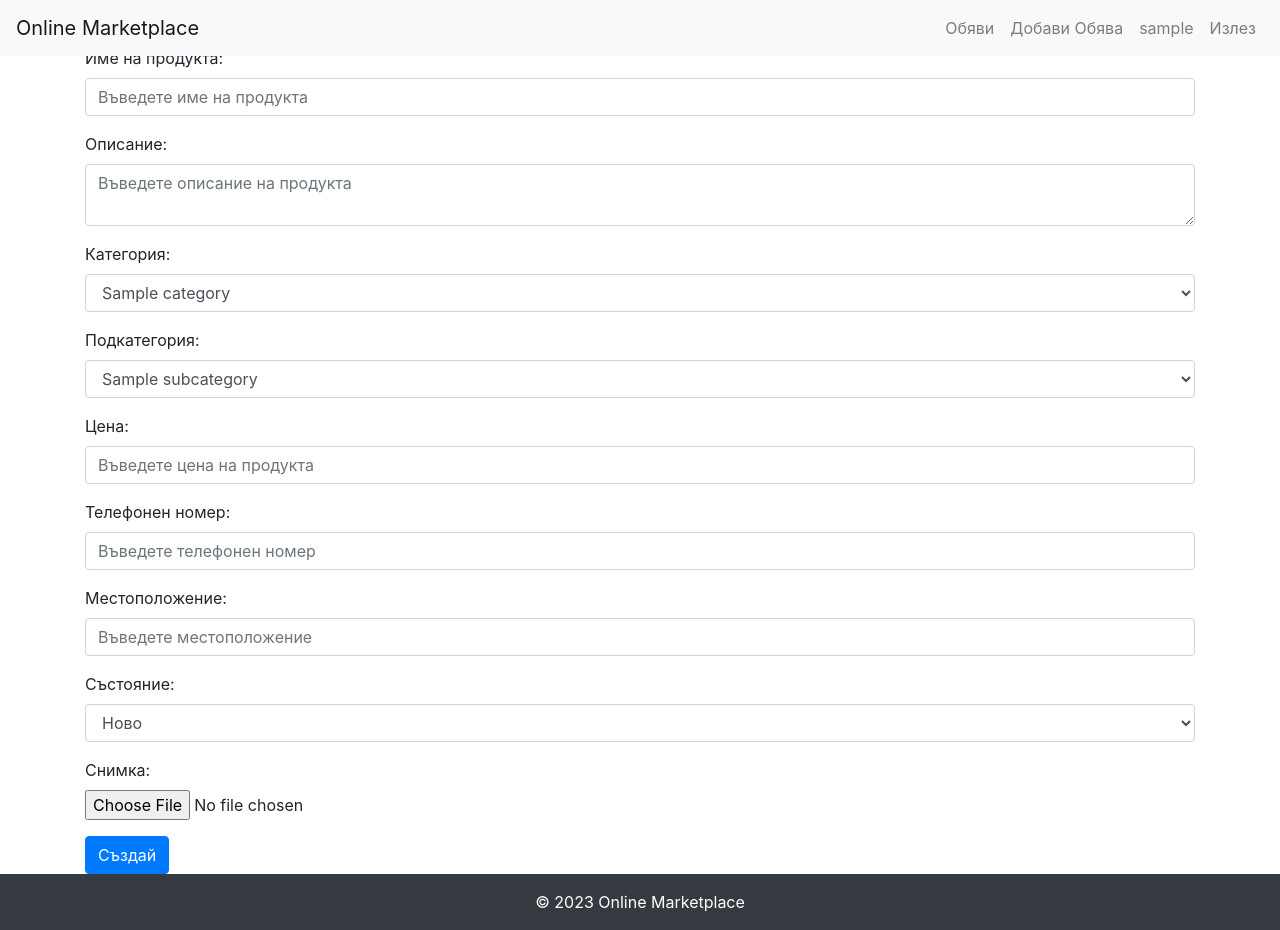
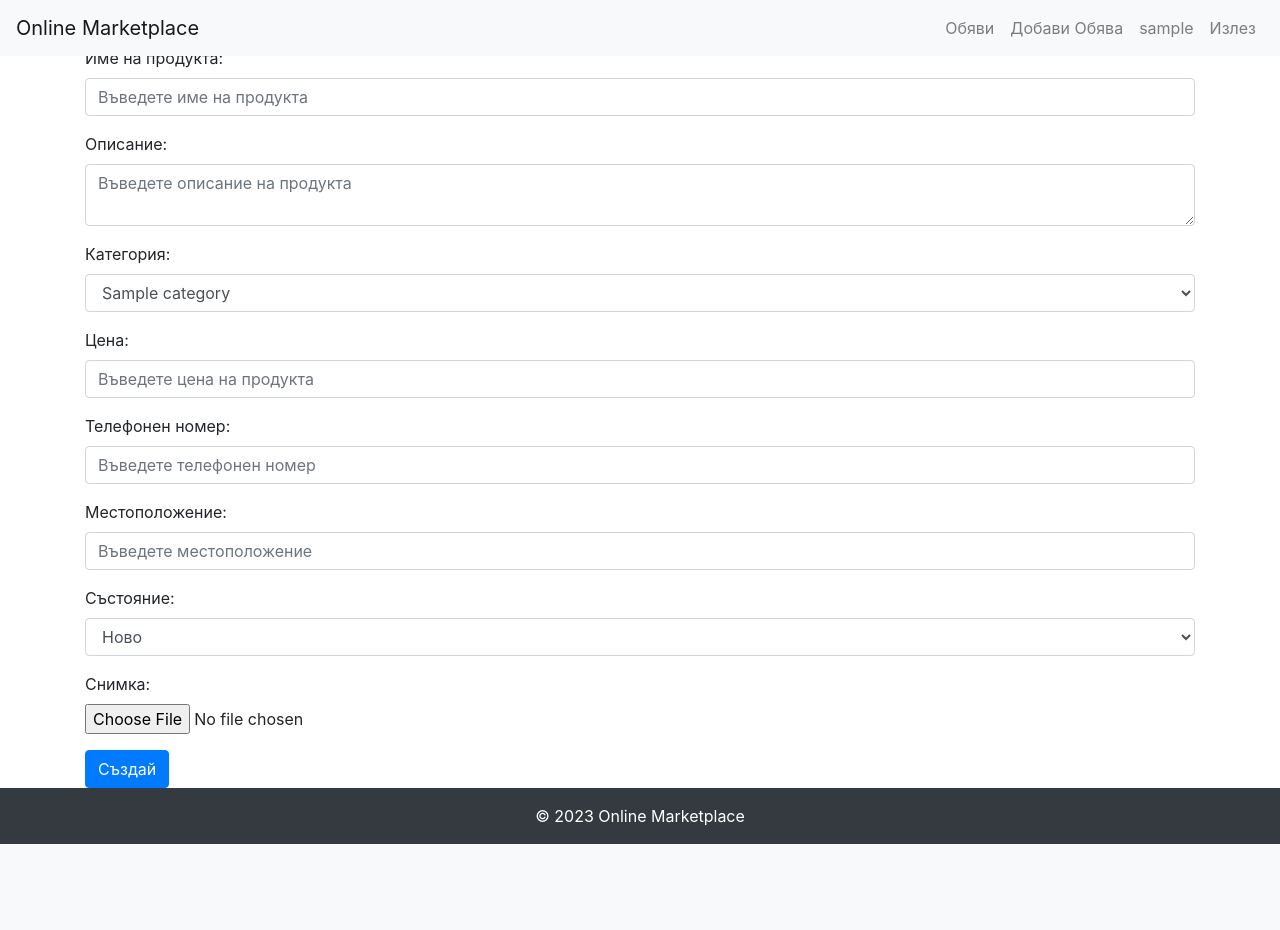
Before and after one commit to MartinDukendjiev/online_marketplace, a Django app: page /products/create/ in a window 1280 px wide. After the commit the page ends 844 px from the top, so only its background shows below. Run offline with Django 3.2, Linux system fonts and the light colour scheme; a user stored in the database is signed in; tables that the repository leaves empty hold one stand-in row (values such as "Sample post"); some libraries are stand-ins or nearby versions.

```diff
--- a/online_marketplace/common/views.py
+++ b/online_marketplace/common/views.py
@@ -1,6 +1,6 @@
 from django.views.generic import TemplateView
 
-from online_marketplace.products.models import Category, SubCategory
+from online_marketplace.products.models import Category # SubCategory
 
 
 class IndexView(TemplateView):
@@ -13,5 +13,5 @@ class IndexView(TemplateView):
         if search_term:
             categories = categories.filter(name__icontains=search_term)
         context['categories'] = categories
-        context['subcategories'] = SubCategory.objects.all()
+        # context['subcategories'] = SubCategory.objects.all()
         return context
--- a/online_marketplace/products/forms.py
+++ b/online_marketplace/products/forms.py
@@ -1,18 +1,18 @@
 from django import forms
-from .models import Product, Category, SubCategory
+from .models import Product, Category # SubCategory
 
 
 class ProductForm(forms.ModelForm):
     class Meta:
         model = Product
-        fields = ['name', 'description', 'price', 'phone_number', 'location', 'category', 'subcategory', 'condition',
+        fields = ['name', 'description', 'price', 'phone_number', 'location', 'category', 'condition',
                   'image']
 
 
 class ProductUpdateForm(forms.ModelForm):
     class Meta:
         model = Product
-        fields = ['name', 'image', 'description', 'price', 'location', 'category', 'subcategory']
+        fields = ['name', 'image', 'description', 'price', 'location', 'category']
 
     def save(self, commit=True):
         product = self.instance
@@ -22,7 +22,7 @@ class ProductUpdateForm(forms.ModelForm):
         product.price = self.cleaned_data['price']
         product.location = self.cleaned_data['location']
         product.category = self.cleaned_data['category']
-        product.subcategory = self.cleaned_data['subcategory']
+        # product.subcategory = self.cleaned_data['subcategory']
 
         if commit:
             product.save()
@@ -32,4 +32,4 @@ class ProductUpdateForm(forms.ModelForm):
 class ProductSearchForm(forms.Form):
     search = forms.CharField(required=False, widget=forms.TextInput(attrs={'placeholder': 'Търси продукт'}))
     category = forms.ModelChoiceField(queryset=Category.objects.all(), required=False, empty_label="Изберете категория...")
-    subcategory = forms.ModelChoiceField(queryset=SubCategory.objects.all(), required=False, empty_label="Изберете подкатегория...")
+    # subcategory = forms.ModelChoiceField(queryset=SubCategory.objects.all(), required=False, empty_label="Изберете подкатегория...")
--- a/online_marketplace/products/models.py
+++ b/online_marketplace/products/models.py
@@ -11,12 +11,12 @@ class Category(models.Model):
         return self.name
 
 
-class SubCategory(models.Model):
-    name = models.CharField(max_length=200)
-    category = models.ForeignKey(Category, related_name='subcategories', on_delete=models.CASCADE)
-
-    def __str__(self):
-        return self.name
+# class SubCategory(models.Model):
+#     name = models.CharField(max_length=200)
+#     category = models.ForeignKey(Category, related_name='subcategories', on_delete=models.CASCADE)
+#
+#     def __str__(self):
+#         return self.name
 
 
 class Product(models.Model):
@@ -33,7 +33,7 @@ class Product(models.Model):
     upload_date = models.DateTimeField(default=timezone.now)
     location = models.CharField(max_length=200)
     category = models.ForeignKey(Category, related_name='products', on_delete=models.CASCADE)
-    subcategory = models.ForeignKey(SubCategory, related_name='products', null=True, blank=True, on_delete=models.SET_NULL)
+    # subcategory = models.ForeignKey(SubCategory, related_name='products', null=True, blank=True, on_delete=models.SET_NULL)
     condition = models.CharField(max_length=20, choices=CONDITION_CHOICES, default='New')
     image = models.ImageField(upload_to='products/', null=True, blank=True)
 
--- a/online_marketplace/products/views.py
+++ b/online_marketplace/products/views.py
@@ -5,7 +5,7 @@ from django.http import Http404
 from django.urls import reverse_lazy, reverse
 from django.views.generic import ListView, DetailView, CreateView, UpdateView, DeleteView
 
-from online_marketplace.products.models import Product, Category, SubCategory
+from online_marketplace.products.models import Product, Category  # SubCategory
 from online_marketplace.products.forms import ProductForm, ProductUpdateForm, ProductSearchForm
 
 
@@ -18,7 +18,7 @@ class ProductListView(ListView):
         queryset = super().get_queryset()
         search_query = self.request.GET.get('search', '')
         category_query = self.request.GET.get('category', '')
-        subcategory_query = self.request.GET.get('subcategory', '')
+        # subcategory_query = self.request.GET.get('subcategory', '')
 
         if search_query:
             queryset = queryset.filter(Q(name__icontains=search_query) | Q(description__icontains=search_query))
@@ -26,8 +26,8 @@ class ProductListView(ListView):
         if category_query and category_query.isdigit():
             queryset = queryset.filter(category__id=category_query)
 
-        if subcategory_query and subcategory_query.isdigit():
-            queryset = queryset.filter(subcategory__id=subcategory_query)
+        # if subcategory_query and subcategory_query.isdigit():
+        #     queryset = queryset.filter(subcategory__id=subcategory_query)
 
         return queryset
 
@@ -35,7 +35,7 @@ class ProductListView(ListView):
         context = super().get_context_data(**kwargs)
         context['search_form'] = ProductSearchForm(self.request.GET)
         context['categories'] = Category.objects.all()
-        context['subcategories'] = SubCategory.objects.all()
+        # context['subcategories'] = SubCategory.objects.all()
         return context
 
 
@@ -58,7 +58,7 @@ class ProductCreateView(LoginRequiredMixin, CreateView):
     def get_context_data(self, **kwargs):
         context = super().get_context_data(**kwargs)
         context['categories'] = Category.objects.all()
-        context['subcategories'] = SubCategory.objects.all()
+        # context['subcategories'] = SubCategory.objects.all()
         return context
 
 
--- a/templates/products/product_create.html
+++ b/templates/products/product_create.html
@@ -32,14 +32,14 @@
                 {% endfor %}
             </select>
         </div>
-        <div class="form-group">
-            <label for="subcategory">Подкатегория:</label>
-            <select class="form-control" id="subcategory" name="subcategory" required>
-                {% for subcategory in subcategories %}
-                    <option value="{{ subcategory.id }}">{{ subcategory.name }}</option>
-                {% endfor %}
-            </select>
-        </div>
+{#        <div class="form-group">#}
+{#            <label for="subcategory">Подкатегория:</label>#}
+{#            <select class="form-control" id="subcategory" name="subcategory" required>#}
+{#                {% for subcategory in subcategories %}#}
+{#                    <option value="{{ subcategory.id }}">{{ subcategory.name }}</option>#}
+{#                {% endfor %}#}
+{#            </select>#}
+{#        </div>#}
         <div class="form-group">
             <label for="price">Цена:</label>
             <input type="number" step="0.01" class="form-control" id="price" placeholder="Въведете цена на продукта"
```
Also changed, not shown: online_marketplace/products/admin.py (+5 -5 lines), templates/products/product_list.html (+5 -5 lines).
